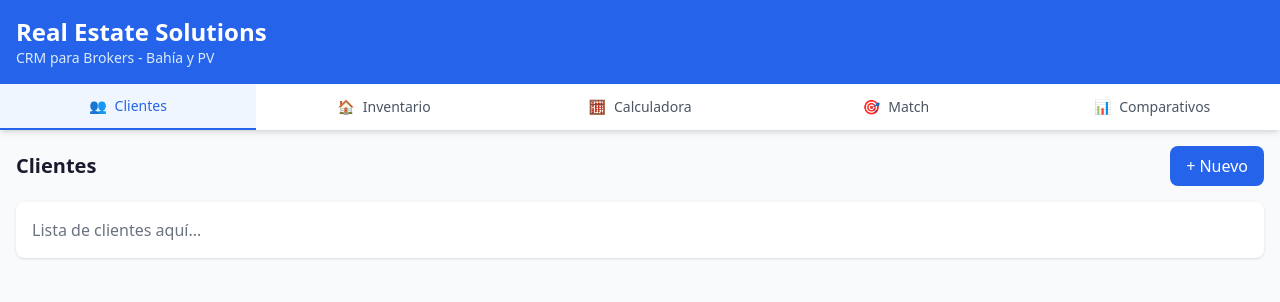
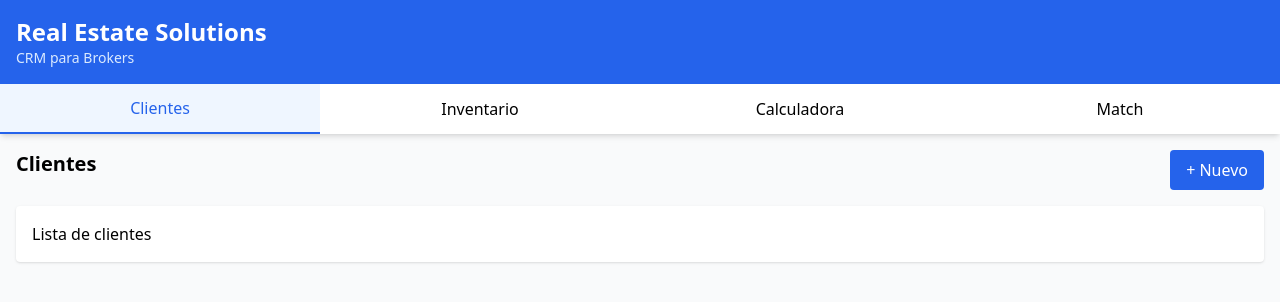
Before and after one commit to Pvrolomx/real-estate-solutions, a Next.js app: page / in a window 1280 px wide. Shown: the top 302 px of the page. Built offline with nearby package versions, Linux system fonts and the light colour scheme.

Commit message:
fix: clean rebuild from scratch

```diff
--- a/app/globals.css
+++ b/app/globals.css
@@ -2,15 +2,6 @@
 @tailwind components;
 @tailwind utilities;
 
-:root {
-  --foreground: #1a1a2e;
-  --background: #f8fafc;
-  --primary: #2563eb;
-  --secondary: #64748b;
+body {
+  font-family: system-ui, sans-serif;
 }
-
-body {
-  color: var(--foreground);
-  background: var(--background);
-  font-family: system-ui, -apple-system, sans-serif;
-}
--- a/app/layout.tsx
+++ b/app/layout.tsx
@@ -1,9 +1,8 @@
-import './globals.css'
-import type { Metadata } from 'next'
+import "./globals.css"
 
-export const metadata: Metadata = {
-  title: 'Real Estate Solutions',
-  description: 'CRM para Brokers - Bahía de Banderas y PV',
+export const metadata = {
+  title: "Real Estate Solutions",
+  description: "CRM para Brokers",
 }
 
 export default function RootLayout({
--- a/app/page.tsx
+++ b/app/page.tsx
@@ -1,129 +1,55 @@
-'use client'
-import { useState } from 'react'
-
-type Tab = 'clientes' | 'inventario' | 'calculadora' | 'match' | 'comparativos'
+"use client"
+import { useState } from "react"
 
 export default function Home() {
-  const [activeTab, setActiveTab] = useState<Tab>('clientes')
-
-  const tabs: { id: Tab; label: string; icon: string }[] = [
-    { id: 'clientes', label: 'Clientes', icon: '👥' },
-    { id: 'inventario', label: 'Inventario', icon: '🏠' },
-    { id: 'calculadora', label: 'Calculadora', icon: '🧮' },
-    { id: 'match', label: 'Match', icon: '🎯' },
-    { id: 'comparativos', label: 'Comparativos', icon: '📊' },
-  ]
+  const [tab, setTab] = useState("clientes")
 
   return (
     <main className="min-h-screen bg-gray-50">
-      <header className="bg-blue-600 text-white p-4 shadow-lg">
+      <header className="bg-blue-600 text-white p-4">
         <h1 className="text-2xl font-bold">Real Estate Solutions</h1>
-        <p className="text-blue-100 text-sm">CRM para Brokers - Bahía y PV</p>
+        <p className="text-blue-100 text-sm">CRM para Brokers</p>
       </header>
 
-      <nav className="bg-white shadow-md sticky top-0 z-10">
-        <div className="flex overflow-x-auto">
-          {tabs.map((tab) => (
-            <button
-              key={tab.id}
-              onClick={() => setActiveTab(tab.id)}
-              className={`flex-1 min-w-max px-4 py-3 text-sm font-medium transition-colors ${
-                activeTab === tab.id
-                  ? 'text-blue-600 border-b-2 border-blue-600 bg-blue-50'
-                  : 'text-gray-600 hover:text-blue-600 hover:bg-gray-50'
-              }`}
-            >
-              <span className="mr-2">{tab.icon}</span>
-              {tab.label}
-            </button>
-          ))}
-        </div>
+      <nav className="bg-white shadow-md flex">
+        <button onClick={() => setTab("clientes")} className={tab === "clientes" ? "flex-1 p-3 bg-blue-50 text-blue-600 border-b-2 border-blue-600" : "flex-1 p-3"}>Clientes</button>
+        <button onClick={() => setTab("inventario")} className={tab === "inventario" ? "flex-1 p-3 bg-blue-50 text-blue-600 border-b-2 border-blue-600" : "flex-1 p-3"}>Inventario</button>
+        <button onClick={() => setTab("calc")} className={tab === "calc" ? "flex-1 p-3 bg-blue-50 text-blue-600 border-b-2 border-blue-600" : "flex-1 p-3"}>Calculadora</button>
+        <button onClick={() => setTab("match")} className={tab === "match" ? "flex-1 p-3 bg-blue-50 text-blue-600 border-b-2 border-blue-600" : "flex-1 p-3"}>Match</button>
       </nav>
 
       <div className="p-4">
-        {activeTab === 'clientes' && <ClientesSection />}
-        {activeTab === 'inventario' && <InventarioSection />}
-        {activeTab === 'calculadora' && <CalculadoraSection />}
-        {activeTab === 'match' && <MatchSection />}
-        {activeTab === 'comparativos' && <ComparativosSection />}
+        {tab === "clientes" && (
+          <div className="space-y-4">
+            <div className="flex justify-between">
+              <h2 className="text-xl font-bold">Clientes</h2>
+              <button className="bg-blue-600 text-white px-4 py-2 rounded">+ Nuevo</button>
+            </div>
+            <div className="bg-white rounded shadow p-4">Lista de clientes</div>
+          </div>
+        )}
+        {tab === "inventario" && (
+          <div className="space-y-4">
+            <div className="flex justify-between">
+              <h2 className="text-xl font-bold">Inventario</h2>
+              <button className="bg-purple-600 text-white px-4 py-2 rounded">+ Propiedad</button>
+            </div>
+            <div className="bg-white rounded shadow p-4">Lista de propiedades</div>
+          </div>
+        )}
+        {tab === "calc" && (
+          <div className="space-y-4">
+            <h2 className="text-xl font-bold">Calculadora Fiscal</h2>
+            <div className="bg-white rounded shadow p-4">ISR, ISABI, IVA, Airbnb</div>
+          </div>
+        )}
+        {tab === "match" && (
+          <div className="space-y-4">
+            <h2 className="text-xl font-bold">Match Cliente-Propiedad</h2>
+            <div className="bg-white rounded shadow p-4">Selecciona cliente para ver matches</div>
+          </div>
+        )}
       </div>
     </main>
   )
 }
-
-function ClientesSection() {
-  return (
-    <div className="space-y-4">
-      <div className="flex justify-between items-center">
-        <h2 className="text-xl font-bold">Clientes</h2>
-        <button className="bg-blue-600 text-white px-4 py-2 rounded-lg">+ Nuevo</button>
-      </div>
-      <div className="bg-white rounded-lg shadow p-4">
-        <p className="text-gray-500">Lista de clientes aquí...</p>
-      </div>
-    </div>
-  )
-}
-
-function InventarioSection() {
-  return (
-    <div className="space-y-4">
-      <div className="flex justify-between items-center">
-        <h2 className="text-xl font-bold">Inventario</h2>
-        <div className="space-x-2">
-          <button className="bg-green-600 text-white px-3 py-2 rounded-lg text-sm">AMPI</button>
-          <button className="bg-purple-600 text-white px-3 py-2 rounded-lg text-sm">+ Pocket</button>
-        </div>
-      </div>
-      <div className="bg-white rounded-lg shadow p-4">
-        <p className="text-gray-500">Propiedades aquí...</p>
-      </div>
-    </div>
-  )
-}
-
-function CalculadoraSection() {
-  const [calcType, setCalcType] = useState('ISR')
-
-  return (
-    <div className="space-y-4">
-      <h2 className="text-xl font-bold">Calculadora Fiscal</h2>
-      <div className="flex space-x-2">
-        {['ISR', 'ISABI', 'IVA', 'Airbnb'].map((type) => (
-          <button
-            key={type}
-            onClick={() => setCalcType(type)}
-            className={`px-4 py-2 rounded-lg ${calcType === type ? 'bg-blue-600 text-white' : 'bg-gray-200'}`}
-          >
-            {type}
-          </button>
-        ))}
-      </div>
-      <div className="bg-white rounded-lg shadow p-4">
-        <p className="text-gray-500">Calculadora {calcType} aquí...</p>
-      </div>
-    </div>
-  )
-}
-
-function MatchSection() {
-  return (
-    <div className="space-y-4">
-      <h2 className="text-xl font-bold">🎯 Match Cliente-Propiedad</h2>
-      <div className="bg-white rounded-lg shadow p-4">
-        <p className="text-gray-500">Selecciona cliente para ver matches...</p>
-      </div>
-    </div>
-  )
-}
-
-function ComparativosSection() {
-  return (
-    <div className="space-y-4">
-      <h2 className="text-xl font-bold">📊 Comparativos</h2>
-      <div className="bg-white rounded-lg shadow p-4">
-        <p className="text-gray-500">Selecciona propiedad para comparar...</p>
-      </div>
-    </div>
-  )
-}
```
